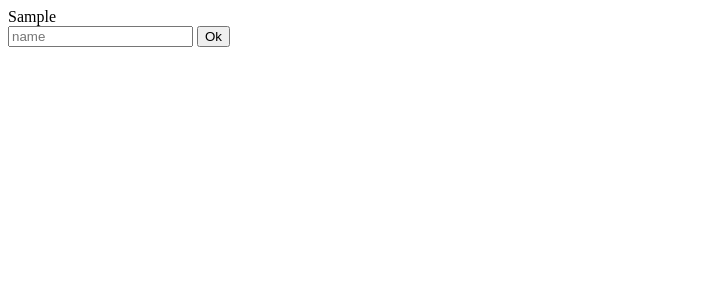
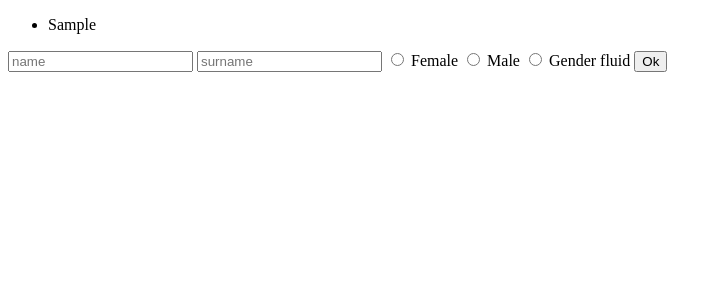
Before and after one commit to dalphay/BD-E-commerce-projet-certif, a Symfony app: template templates/main/index.html.twig in a window 1280 px wide. Shown: the top 300 px of the page, without its empty margins (0-722 px from the left). Run offline with Twig, Linux system fonts and the light colour scheme; the template is opened without the code that fills it: most values are stand-ins (such as "Sample title", 1, 10 or a date in 2020); some libraries are stand-ins or nearby versions.

Commit message:
correction

```diff
--- a/templates/main/index.html.twig
+++ b/templates/main/index.html.twig
@@ -1,11 +1,21 @@
-{% extends 'base.html.twig' %}
-
-{% block title %}Hello World !{% endblock %}
-
-{% block body %}
-<span>{{ formValue }}</span>
+{% extends 'base.html.twig' %} {% block title %}Hello World !{% endblock %} {% block body %}
+<ul>
+    {% for value in formValues %}
+        <li>{{ value }}</li>
+    {% endfor %}
+</ul>
 <form action="{{ path('submit') }}" method="post">
     <input type="text" name="name" placeholder="name">
+    <input type="text" name="surname" placeholder="surname">
+
+    <input type="radio" id="gender-radio" name="gender" value="female">
+    <label for="gender-radio">Female</label>
+
+    <input type="radio" id="gender-radio2" name="gender" value="male">
+    <label for="gender-radio">Male</label>
+
+    <input type="radio" id="gender-radio3" name="gender" value="genderFluid">
+    <label for="gender-radio3">Gender fluid</label>
     <input type="submit" value="Ok">
 </form>
 {% endblock %}
```
Also changed, not shown: src/Controller/MainController.php (+6 -3 lines).
